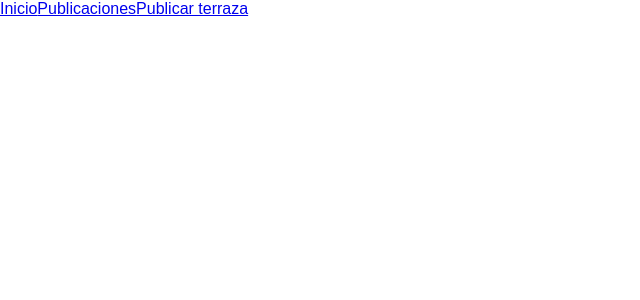
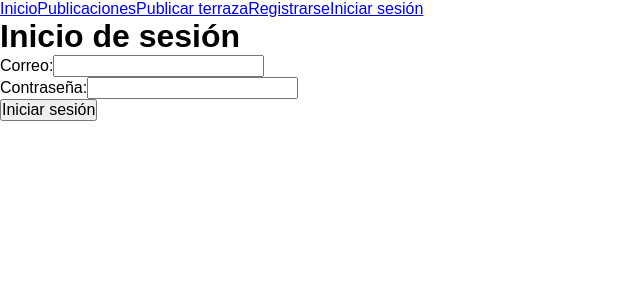
Before and after one commit to ManuelDeAlba/harty, a React (Vite) app: page /iniciar-sesion in a window 1280 px wide. Shown: the top 300 px of the page, without its empty margins (0-640 px from the left). Built offline with nearby package versions, Linux system fonts and the light colour scheme; no server answers.

Commit message:
Registro, inicio de sesión, contexto de la sesión activa

```diff
--- a/firebase.js
+++ b/firebase.js
@@ -1,6 +1,7 @@
 // Import the functions you need from the SDKs you need
 import { initializeApp } from "firebase/app";
-import { getFirestore, doc, setDoc, getDocs, collection, query, orderBy, onSnapshot } from "firebase/firestore";
+import { getFirestore, doc, setDoc, getDocs, collection, query, orderBy, onSnapshot, getDoc } from "firebase/firestore";
+import { getAuth } from 'firebase/auth';
 
 // TODO: Add SDKs for Firebase products that you want to use
 // https://firebase.google.com/docs/web/setup#available-libraries
@@ -18,8 +19,15 @@ const firebaseConfig = {
 // Initialize Firebase
 export const app = initializeApp(firebaseConfig);
 export const db = getFirestore(app);
+export const auth = getAuth(app);
 
 //! Funciones de la base de datos
+
+export async function obtenerUsuario(uid){
+    const docRef = doc(db, "usuarios", uid);
+
+    return await getDoc(docRef);
+}
 
 //! Soportar las imagenes y videos, disponibilidad, convertir las etiquetas, etc.
 export async function crearPublicacion({
--- a/src/App.jsx
+++ b/src/App.jsx
@@ -1,20 +1,34 @@
 import { BrowserRouter as Router, Routes, Route } from "react-router-dom";
 
+// Contextos
+import AuthProvider from "./context/AuthProvider";
+
+// Paginas
 import Inicio from "./pages/Inicio";
 import Publicaciones from "./pages/Publicaciones";
-import FormularioPublicarTerraza from "./pages/FormularioPublicarTerrazas";
+import FormularioPublicarTerraza from "./pages/FormularioPublicarTerraza";
+import FormularioRegistrarse from "./pages/FormularioRegistrarse";
+import FormularioIniciarSesion from "./pages/FormularioIniciarSesion";
+
+// Componentes
 import Navbar from "./components/Navbar";
 
 function App(){
     return(
+        <AuthProvider>
             <Router>
                 <Navbar />
                 <Routes>
                     <Route path="/" element={<Inicio />} />
                     <Route path="/publicaciones" element={<Publicaciones />} />
                     <Route path="/publicar-terraza" element={<FormularioPublicarTerraza />} />
+
+                    {/* Sesión de usuario */}
+                    <Route path="/registrarse" element={<FormularioRegistrarse />} />
+                    <Route path="/iniciar-sesion" element={<FormularioIniciarSesion />} />
                 </Routes>
             </Router>
+        </AuthProvider>
     )
 }
 
--- a/src/components/Navbar.jsx
+++ b/src/components/Navbar.jsx
@@ -1,11 +1,28 @@
 import { NavLink } from 'react-router-dom';
+import { useAuth } from '../context/AuthProvider';
 
 function Navbar(){
+    const { usuario, usuarioAuth, cerrarSesion } = useAuth();
+
     return(
         <nav>
             <NavLink to="/">Inicio</NavLink>
             <NavLink to="/publicaciones">Publicaciones</NavLink>
             <NavLink to="/publicar-terraza">Publicar terraza</NavLink>
+
+            {/* Links de sesión */}
+            { usuario && usuario.nombre }
+            { usuario && (usuarioAuth && usuarioAuth.emailVerified ? "Verificado" : "No verificado") }
+            {
+                usuario ? (
+                    <NavLink to="/" onClick={cerrarSesion}>Cerrar sesión</NavLink>
+                ) : (
+                    <>
+                        <NavLink to="/registrarse">Registrarse</NavLink>
+                        <NavLink to="/iniciar-sesion">Iniciar sesión</NavLink>
+                    </>
+                )
+            }
         </nav>
     )
 }
--- /dev/null
+++ b/src/context/AuthProvider.jsx
@@ -0,0 +1,104 @@
+import { createUserWithEmailAndPassword, onAuthStateChanged, sendEmailVerification, signInWithEmailAndPassword, signOut } from "firebase/auth";
+import { createContext, useContext, useEffect, useState } from "react";
+import { auth, db, obtenerUsuario } from "../../firebase";
+import { doc, setDoc } from "firebase/firestore";
+
+const authContext = createContext();
+
+// Custom hook para obtener la información y funciones del provider
+export const useAuth = () => {
+    return useContext(authContext);
+}
+
+function AuthProvider({ children }){
+    const [usuarioAuth, setUsuarioAuth] = useState(null);
+    const [usuario, setUsuario] = useState(null);
+
+    // Funciones privadas
+    const registrarUsuarioDB = async ({ id, nombre, correo }) => {
+        // Se registran los datos del perfil de cada usuario, las contraseñas no se guardan porque firebase/auth ya las maneja de una forma segura
+        const docRef = doc(db, "usuarios", id);
+
+        const datosUsuario = {
+            id,
+            nombre,
+            correo,
+        }
+
+        await setDoc(docRef, datosUsuario);
+
+        return datosUsuario;
+    }
+
+    const enviarVerificacion = async () => {
+        await sendEmailVerification(auth.currentUser);
+    }
+
+    // Funciones públicas
+    const registrarUsuario = async ({ nombre, correo, contrasena }) => {
+        // Se registra al usuario en nuestra base de datos
+        const usuarioDB = await registrarUsuarioDB({
+            id: credenciales.user.uid,
+            nombre,
+            correo
+        });
+
+        // Se registra al usuario y se regresan los datos de la cuenta
+        const credenciales = await createUserWithEmailAndPassword(auth, correo, contrasena);
+
+        // Se envia la verificación con el usuario que se acaba de registrar
+        await enviarVerificacion();
+
+        return { usuarioAuth: credenciales.user, usuarioDB };
+    }
+
+    const iniciarSesion = async ({ correo, contrasena }) => {
+        // Inicia sesión en firebase/auth
+        // Los datos del usuario se obtienen al cambiar el estado del auth
+        await signInWithEmailAndPassword(auth, correo, contrasena);
+    }
+
+    const cerrarSesion = async () => {
+        await signOut(auth);
+    }
+
+    const actualizarUsuario = async uid => {
+        // Al cargar la página o al editar el perfil se obtienen los datos del usuario y se guardan en el contexto
+        const usuario = (await obtenerUsuario(uid)).data();
+
+        setUsuarioAuth(auth.currentUser);
+        setUsuario(usuario);
+    }
+
+    // Al cargar la página se suscribe al evento para obtener los cambios en el auth
+    useEffect(() => {
+        const unsubscribe = onAuthStateChanged(auth, async currentUser => {
+            if(currentUser){
+                // Se obtienen los datos del usuario (auth y db)
+                await actualizarUsuario(currentUser.uid);
+            } else {
+                setUsuarioAuth(currentUser);
+                setUsuario(null);
+            }
+        })
+
+        return () => unsubscribe();
+    }, [])
+
+    return(
+        <authContext.Provider value={{
+            usuarioAuth, // Usuario de firebase/auth
+            usuario, // Datos de la página
+            registrarUsuario,
+            iniciarSesion,
+            cerrarSesion,
+            actualizarUsuario,
+        }}>
+            {
+                children
+            }
+        </authContext.Provider>
+    )
+}
+
+export default AuthProvider;
--- /dev/null
+++ b/src/pages/FormularioIniciarSesion.jsx
@@ -0,0 +1,69 @@
+import { useState } from "react";
+import { useNavigate } from "react-router-dom";
+import { useAuth } from "../context/AuthProvider";
+
+function FormularioIniciarSesion(){
+    const { iniciarSesion } = useAuth();
+    const navigate = useNavigate();
+
+    const [datos, setDatos] = useState({
+        correo: "",
+        contrasena: ""
+    });
+
+    const handleSubmit = async e => {
+        e.preventDefault();
+
+        try{
+            await iniciarSesion({
+                correo: datos.correo,
+                contrasena: datos.contrasena
+            });
+
+            navigate("/");
+        } catch(error){
+            console.log({ error });
+        }
+    }
+
+    const handleInput = e => {
+        setDatos({
+            ...datos,
+            [e.target.name]: e.target.value
+        });
+    }
+
+    return(
+        <form onSubmit={handleSubmit}>
+            <h1>Inicio de sesión</h1>
+
+            <div>
+                <label htmlFor="correo">Correo:</label>
+                <input
+                    name="correo"
+                    id="correo"
+                    type="email"
+                    onInput={handleInput}
+                    value={datos.correo}
+                    required
+                />
+            </div>
+
+            <div>
+                <label htmlFor="contrasena">Contraseña:</label>
+                <input
+                    name="contrasena"
+                    id="contrasena"
+                    type="password"
+                    onInput={handleInput}
+                    value={datos.contrasena}
+                    required
+                />
+            </div>
+
+            <input type="submit" value="Iniciar sesión" />
+        </form>
+    )
+}
+
+export default FormularioIniciarSesion;
--- /dev/null
+++ b/src/pages/FormularioRegistrarse.jsx
@@ -0,0 +1,83 @@
+import { useState } from "react";
+import { useNavigate } from "react-router-dom";
+import { useAuth } from "../context/AuthProvider";
+
+function FormularioRegistrarse(){
+    const { registrarUsuario } = useAuth();
+    const navigate = useNavigate();
+
+    const [datos, setDatos] = useState({
+        nombre: "",
+        correo: "",
+        contrasena: ""
+    });
+
+    const handleSubmit = async e => {
+        e.preventDefault();
+
+        try{
+            await registrarUsuario({
+                nombre: datos.nombre,
+                correo: datos.correo,
+                contrasena: datos.contrasena
+            });
+
+            navigate("/");
+        } catch(error){
+            console.log({ error });
+        }
+    }
+
+    const handleInput = e => {
+        setDatos({
+            ...datos,
+            [e.target.name]: e.target.value
+        });
+    }
+
+    return(
+        <form onSubmit={handleSubmit}>
+            <h1>Registro</h1>
+
+            <div>
+                <label htmlFor="nombre">Nombre:</label>
+                <input
+                    name="nombre"
+                    id="nombre"
+                    type="text"
+                    onInput={handleInput}
+                    value={datos.nombre}
+                    required
+                />
+            </div>
+
+            <div>
+                <label htmlFor="correo">Correo:</label>
+                <input
+                    name="correo"
+                    id="correo"
+                    type="email"
+                    onInput={handleInput}
+                    value={datos.correo}
+                    required
+                />
+            </div>
+
+            <div>
+                <label htmlFor="contrasena">Contraseña:</label>
+                <input
+                    name="contrasena"
+                    id="contrasena"
+                    type="password"
+                    onInput={handleInput}
+                    value={datos.contrasena}
+                    required
+                />
+            </div>
+
+            <input type="submit" value="Registrarse" />
+        </form>
+    )
+}
+
+export default FormularioRegistrarse;
```
Also changed, not shown: src/pages/FormularioPublicarTerraza.jsx (renamed from src/pages/FormularioPublicarTerrazas.jsx), 1 other file (tests, documents, lock files or other folders). Lines whose indentation alone changed are shown as unchanged.
